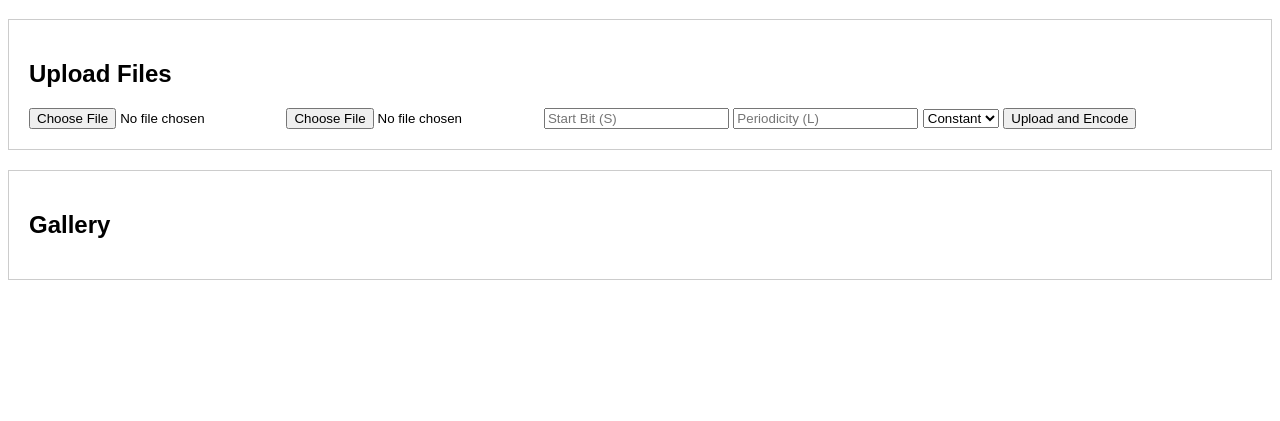
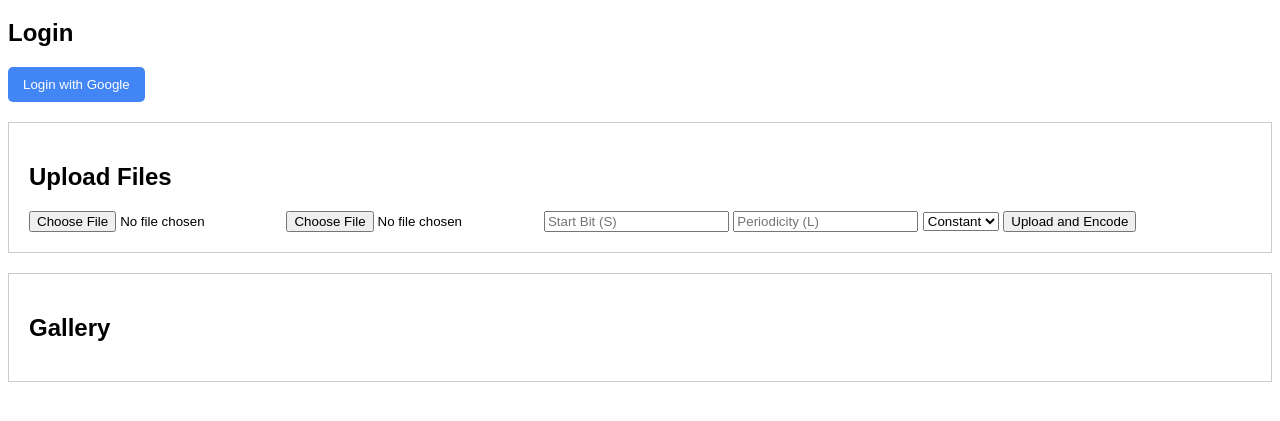
Before and after one commit to abhisekjha/steganography, a website with bundled scripts: page index.html in a window 1280 px wide. Shown: the part 61-482 px from the top of the page. Built offline with nearby package versions, Linux system fonts and the light colour scheme; some packages are replaced by stand-ins of ours; no server answers; files whose address does not match are found by name.

Commit message:
Made few change on html

```diff
--- a/css/styles.css
+++ b/css/styles.css
@@ -18,3 +18,17 @@ body {
     width: 150px;
     height: auto;
 }
+#login-section, #upload-section, #gallery-section {
+    margin-bottom: 20px;
+}
+#login-btn {
+    background-color: #4285F4; /* Google blue */
+    color: white;
+    padding: 10px 15px;
+    border: none;
+    border-radius: 5px;
+    cursor: pointer;
+}
+#login-btn:hover {
+    background-color: #357ae8;
+}
--- a/index.html
+++ b/index.html
@@ -8,6 +8,13 @@
 <body>
     <h1>Steganography Service</h1>
 
+    <!-- Login Section -->
+    <section id="login-section">
+        <h2>Login</h2>
+        <button id="login-btn">Login with Google</button>
+    </section>
+
+    <!-- Upload Section -->
     <section id="upload-section">
         <h2>Upload Files</h2>
         <form id="file-upload-form">
@@ -23,6 +30,7 @@
         </form>
     </section>
 
+    <!-- Gallery Section -->
     <section id="gallery-section">
         <h2>Gallery</h2>
         <div id="gallery"></div>
```
